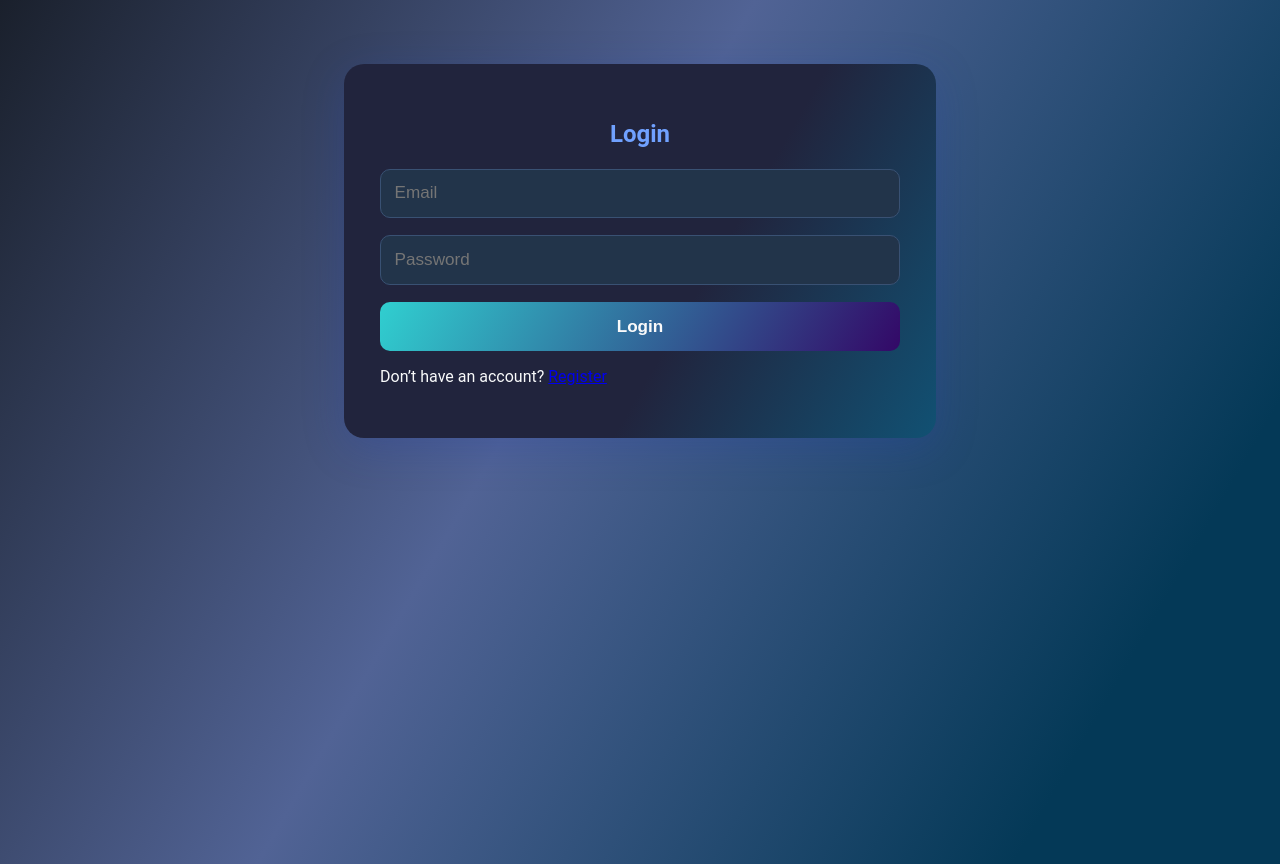
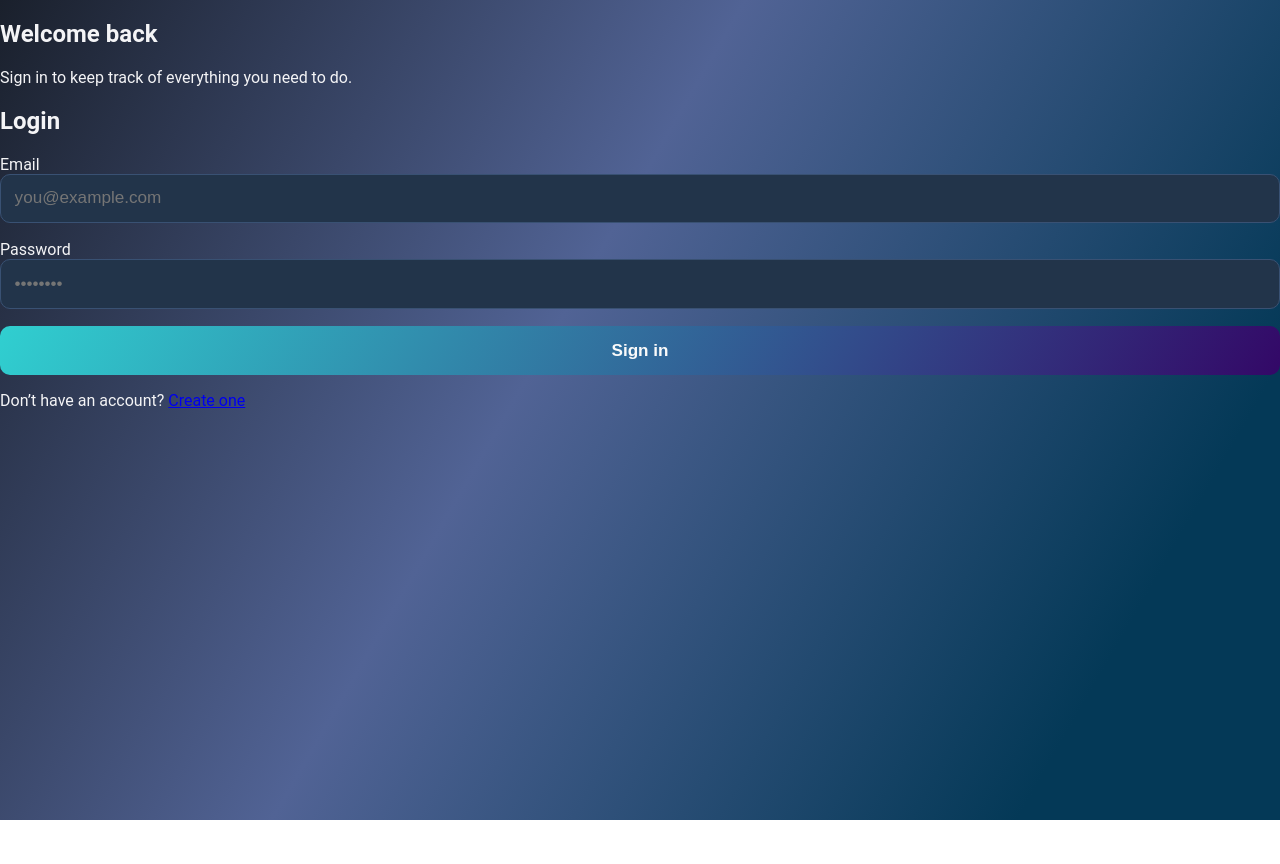
Before and after one commit to LalitheshMunna/final-fe, a React (Vite) app: page /frontend/login in a window 1280 px wide. After the commit the page ends 820 px from the top, so only its background shows below. Built offline with nearby package versions, Linux system fonts and the light colour scheme.

Commit message:
Update Login.jsx

```diff
--- a/src/components/Login.jsx
+++ b/src/components/Login.jsx
@@ -1,4 +1,4 @@
-// src/pages/Login.jsx
+// src/components/Login.jsx
 import React, { useState } from "react";
 import { login } from "../services/authServices";
 import { useNavigate, Link } from "react-router-dom";
@@ -10,9 +10,7 @@ const Login = () => {
 
   const handleLogin = async () => {
     try {
-      const user = await login(email, password);   // calls axios login
-
-      // At this point, login was successful (authServices already threw for errors)
+      const user = await login(email, password);
       localStorage.setItem("user", JSON.stringify(user));
       alert("Login successful!");
       navigate("/tasklist");
@@ -23,30 +21,52 @@ const Login = () => {
   };
 
   return (
-    <div className="auth-container">
-      <h2>Login</h2>
+    <div className="page page-auth">
+      <section className="auth-panel auth-panel--login">
+        <div className="auth-panel-left">
+          <h1 className="auth-title">Welcome back</h1>
+          <p className="auth-subtitle">
+            Sign in to keep track of everything you need to do.
+          </p>
+        </div>
 
+        <div className="auth-panel-right">
+          <div className="auth-card">
+            <h2 className="auth-card-title">Login</h2>
+
+            <label className="field-label">Email</label>
             <input
+              className="field-input"
               type="email"
-        placeholder="Email"
+              placeholder="you@example.com"
               value={email}
               onChange={(e) => setEmail(e.target.value)}
               required
             />
 
+            <label className="field-label">Password</label>
             <input
+              className="field-input"
               type="password"
-        placeholder="Password"
+              placeholder="••••••••"
               value={password}
               onChange={(e) => setPassword(e.target.value)}
               required
             />
 
-      <button onClick={handleLogin}>Login</button>
+            <button className="btn-primary" onClick={handleLogin}>
+              Sign in
+            </button>
 
-      <p>
-        Don’t have an account? <Link to="/register">Register</Link>
+            <p className="auth-footer-text">
+              Don’t have an account?{" "}
+              <Link className="auth-link" to="/register">
+                Create one
+              </Link>
             </p>
+          </div>
+        </div>
+      </section>
     </div>
   );
 };
```
Lines whose indentation alone changed are shown as unchanged.
